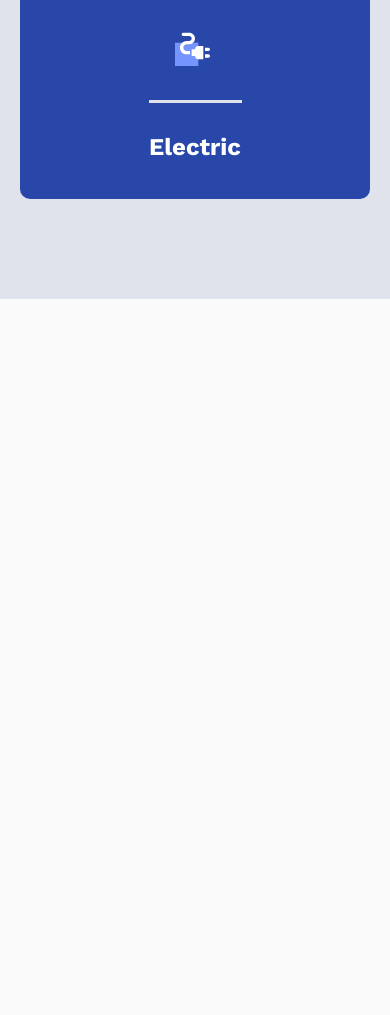
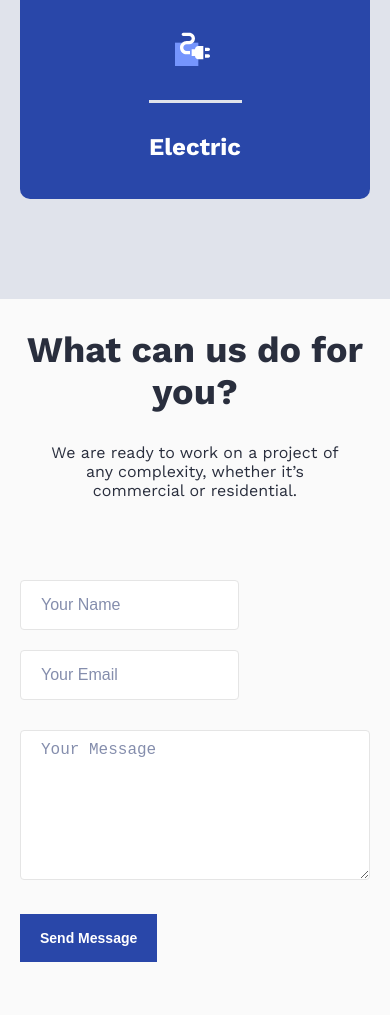
Before and after one commit to ykkhmrdn/the-box, a plain HTML site: page index.html in a window 390 px wide. Shown: the part 4024-5039 px from the top of the page. Before the commit the page ends 4323 px from the top, so only its background shows below. Drawn offline with nearby package versions, Linux system fonts and the light colour scheme.

Commit message:
Update contact section styles

```diff
--- a/assets/css/style.css
+++ b/assets/css/style.css
@@ -85,7 +85,7 @@ body {
     color: var(--primary-color);
 }
 
-.menu .contact {
+.menu .contact-nav {
     color: var(--secondary-color);
     font-weight: 600;
     transition: all 0.3s ease-in-out;
@@ -95,7 +95,7 @@ body {
     -o-transition: all 0.3s ease-in-out;
 }
 
-.menu .contact:hover {
+.menu .contact-nav:hover {
     color: var(--primary-color);
 }
 
@@ -186,7 +186,7 @@ body {
         font-size: 16px;
     }
 
-    .menu .contact {
+    .menu .contact-nav {
         font-size: 16px;
     }
 }
@@ -716,6 +716,198 @@ body {
 }
 
 
+/* End Services */
+
+/* Contact */
+
+.contact {
+    display: flex;
+    flex-direction: column;
+    justify-content: center;
+    align-items: center;
+    padding: 60px 0;
+    gap: 30px;
+}
+
+.contact-title {
+    color: #292E3D;
+    font-size: 36px;
+    font-weight: 700;
+}
+
+.contact-text {
+    color: #292E3D;
+    font-size: 20px;
+    font-weight: 400;
+    padding: 0 400px;
+    text-align: center;
+}
+
+.contact-form form {
+    display: flex;
+    flex-direction: column;
+    justify-content: center;
+    align-items: start;
+    gap: 40px;
+    margin: 50px 0;
+}
+
+.contact-input {
+    display: flex;
+    justify-content: space-evenly;
+    align-items: center;
+    gap: 32px;
+}
 
 
-/* End Services */
+.contact-input input {
+    width: 100%;
+    height: 50px;
+    padding: 10px 60px 10px 20px;
+    border: 1px solid #E5E5E5;
+    border-radius: 4px;
+    -webkit-border-radius: 4px;
+    -moz-border-radius: 4px;
+    -ms-border-radius: 4px;
+    -o-border-radius: 4px;
+}
+
+.contact-input input:focus {
+    outline: none;
+    border: 1px solid var(--primary-color);
+}
+
+.contact-input input::placeholder {
+    color: #858EAD;
+    font-size: 16px;
+    font-weight: 400;
+}
+
+.message {
+    width: 100%;
+}
+
+.message textarea {
+    width: 100%;
+    height: 150px;
+    padding: 10px 20px;
+    border: 1px solid #E5E5E5;
+    border-radius: 4px;
+    -webkit-border-radius: 4px;
+    -moz-border-radius: 4px;
+    -ms-border-radius: 4px;
+    -o-border-radius: 4px;
+}
+
+.message textarea:focus {
+    outline: none;
+    border: 1px solid var(--primary-color);
+}
+
+.message textarea::placeholder {
+    color: #858EAD;
+    font-size: 16px;
+    font-weight: 400;
+}
+
+.contact-btn button {
+    background: var(--primary-color);
+    color: white;
+    font-size: 16px;
+    font-weight: 600;
+    padding: 16px 20px;
+    border: none;
+    cursor: pointer;
+    transition: all 0.3s ease-in-out;
+    -webkit-transition: all 0.3s ease-in-out;
+    -moz-transition: all 0.3s ease-in-out;
+    -ms-transition: all 0.3s ease-in-out;
+    -o-transition: all 0.3s ease-in-out;
+
+}
+
+.contact-btn button:hover {
+    background: var(--secondary-color);
+    scale: 1.03;
+}
+
+@media screen and (max-width: 1024px) {
+
+    .contact {
+        padding: 40px 20px;
+    }
+
+    .contact-title {
+        font-size: 30px;
+    }
+
+    .contact-text {
+        font-size: 18px;
+        padding: 0 50px;
+    }
+
+    .contact-form form {
+        gap: 30px;
+    }
+
+    .contact-input {
+        flex-direction: column;
+        gap: 20px;
+    }
+
+    .contact-input input {
+        padding: 10px 20px;
+    }
+
+    .message textarea {
+        padding: 10px 20px;
+    }
+
+    .contact-btn button {
+        font-size: 14px;
+    }
+}
+
+@media screen and (max-width: 768px) {
+
+    .contact {
+        padding: 30px 20px;
+    }
+
+    .contact-title {
+        font-size: 24px;
+        text-align: center;
+    }
+
+    .contact-text {
+        font-size: 16px;
+        padding: 0 30px;
+    }
+
+    .contact-form form {
+        gap: 30px;
+    }
+
+    .contact-input {
+        flex-direction: column;
+        gap: 20px;
+    }
+
+    .contact-input input {
+        padding: 10px 20px;
+    }
+
+    .message textarea {
+        padding: 10px 20px;
+    }
+
+    .contact-btn button {
+        font-size: 14px;
+    }
+}
+
+
+
+
+
+/* End Contact */
--- a/index.html
+++ b/index.html
@@ -34,7 +34,7 @@
                     <li><a href="#">About Us</a></li>
                     <li><a href="#">Projects</a></li>
                     <li><a href="#">Services</a></li>
-                    <li><a href="#" class="contact">Contact Us</a></li>
+                    <li><a href="#" class="contact-nav">Contact Us</a></li>
                 </ul>
             </div>
         </div>
@@ -212,6 +212,40 @@
 
         <!-- End Services -->
 
+        <!-- Contact -->
+
+        <section id="contact">
+            <div class="contact">
+                <div class="contact-title">
+                    <h1>What can us do for you?</h1>
+                </div>
+                <div class="contact-text">
+                    <p>We are ready to work on a project of any complexity, whether it’s commercial or residential.</p>
+                </div>
+                <div class="contact-form">
+                    <form action="">
+                       <div class="contact-input">
+                        <div class="contact-form-group">
+                            <input type="text" placeholder="Your Name">
+                        </div>
+                        <div class="contact-form-group">
+                            <input type="email" placeholder="Your Email">
+                        </div>
+                       </div>
+                        <div class="message">
+                            <textarea name="" id="" cols="47" rows="10" placeholder="Your Message"></textarea>
+                        </div>
+                        <div class="contact-btn">
+                            <button>Send Message</button>
+                        </div>
+                    </form>
+                </div>
+            </div>
+
+        </section>
+
+        <!-- End Contact -->
+
     </main>
 
     <!-- End Main -->
```
